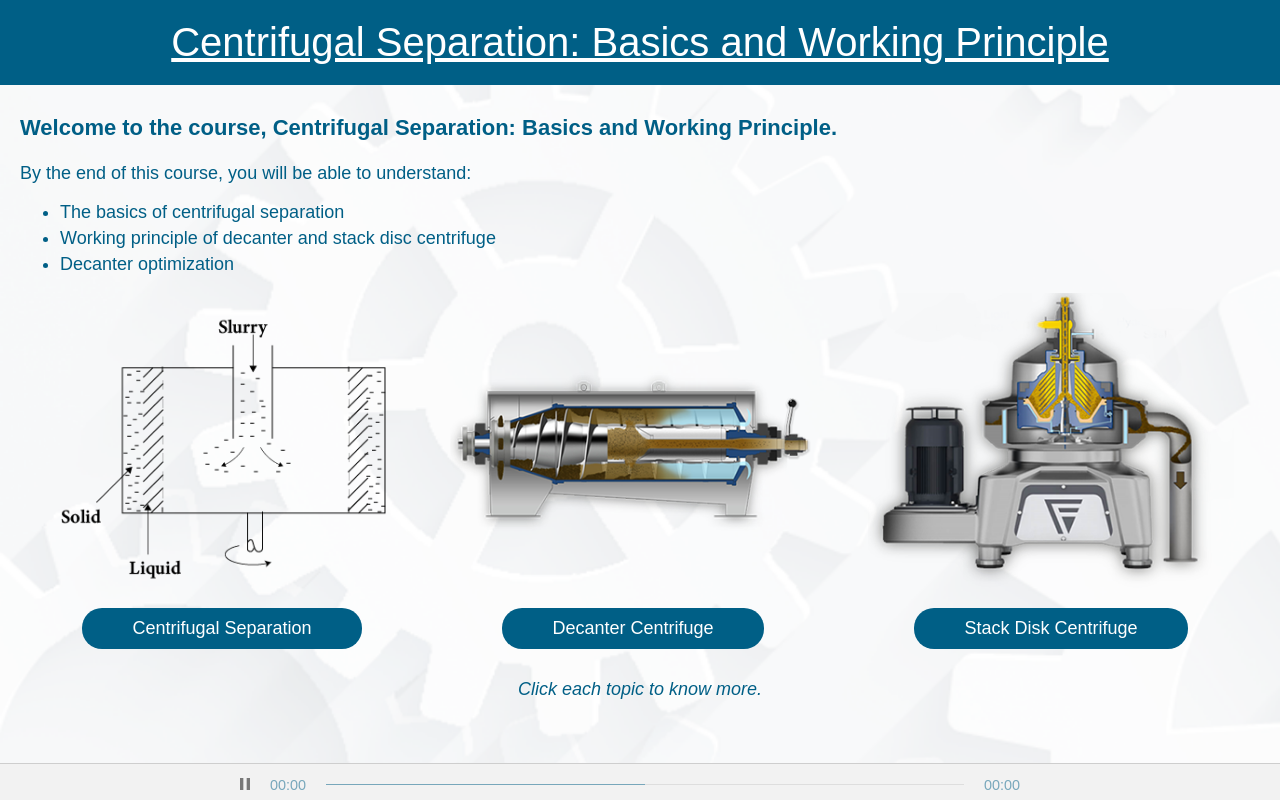
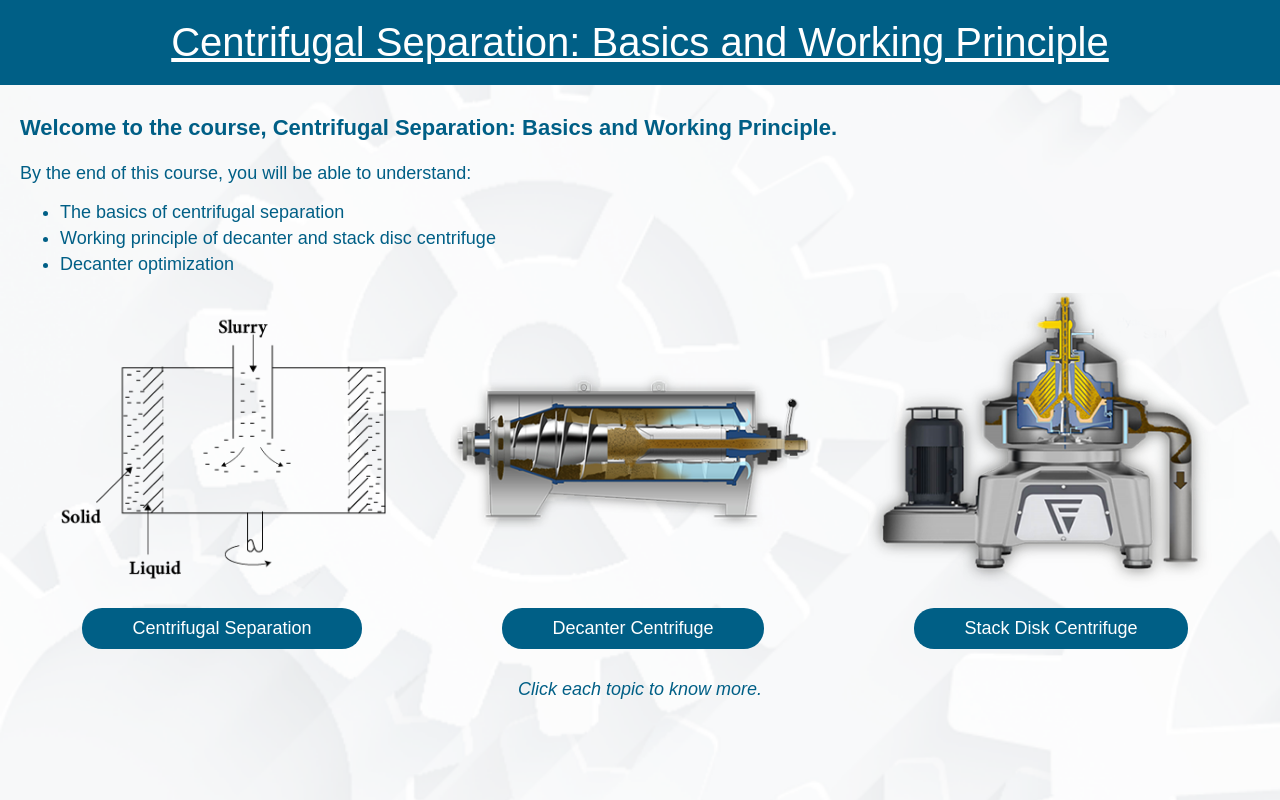
Before and after one commit to hasnatech/Zest-Solid-Liquid-Separation-M1, an Angular app: page / in a window 1280 px wide. Built offline with nearby package versions, Linux system fonts and the light colour scheme.

Commit message:
added audios disable

```diff
--- a/src/app/audioplayer/audioplayer.component.html
+++ b/src/app/audioplayer/audioplayer.component.html
@@ -1,5 +1,5 @@
-<section class="footer">
-  <div class="audioplayer flex fcenter" [ngClass]="{'disable' : service.getAudio() == 'assets/media/'}">
+<section class="footer" [ngClass]="{'disable' : service.getAudio() == 'assets/media/'}">
+  <div class="audioplayer flex fcenter">
     <div class="buttons">
       <div class="play">
         <img (click)="audioPP()" [src]="play == false ? 'assets/images/play.svg' : 'assets/images/pause.svg'"
--- a/src/app/audioplayer/audioplayer.component.scss
+++ b/src/app/audioplayer/audioplayer.component.scss
@@ -82,5 +82,5 @@
 }
 
 .disable {
-  opacity: 0.5;
+  opacity: 0;
 }
```
